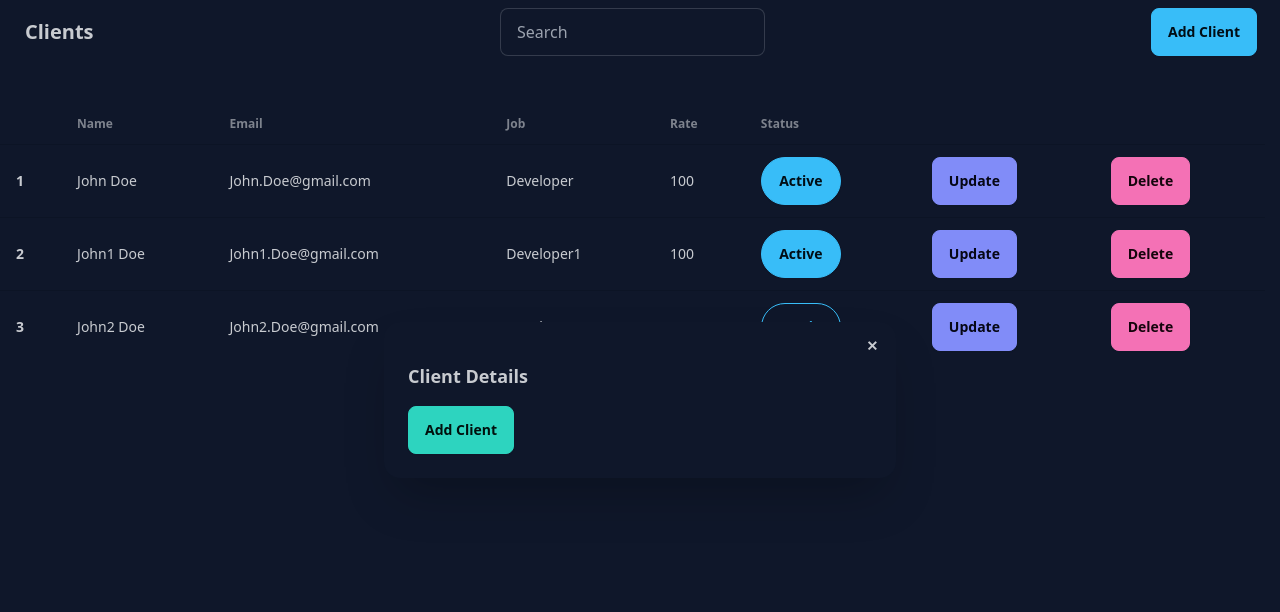
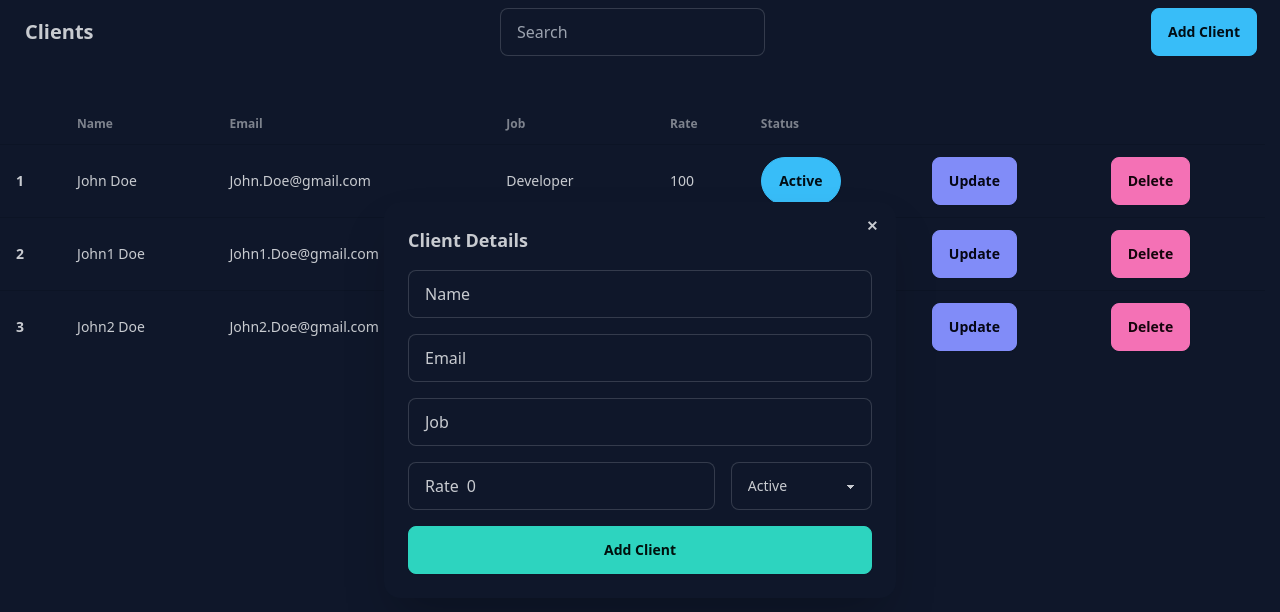
Before and after one commit to DDVVPP/client-records-crud, a React (Vite) app in the folder client-records-frontend/: page / in a window 1280 px wide. Both pictures are taken after a click on the link "Add Client". Shown: the top 612 px of the page. Built offline with nearby package versions, Linux system fonts and the light colour scheme.

Commit message:
feat: added inputs to modal

```diff
--- a/client-records-frontend/src/components/Modal.jsx
+++ b/client-records-frontend/src/components/Modal.jsx
@@ -1,12 +1,82 @@
-const Modal = ({ isOpen, onClose, mode, onSubmit }) => {
+import { useState } from "react";
+
+const Modal = ({ isOpen, onClose, mode }) => {
+  const [name, setName] = useState("");
+  const [email, setEmail] = useState("");
+  const [job, setJob] = useState("");
+  const [rate, setRate] = useState(0);
+  const [status, setStatus] = useState(true);
+
+  const handleStatusChange = (e) => {
+    setStatus(e.target.value === "Active");
+  };
+
+  const handleSubmit = (e) => {
+    e.preventDefault();
+    onClose();
+  };
+
   return (
     <dialog id="my_modal_3" className="modal" open={isOpen}>
       <div className="modal-box">
-        <h3 className="font-bold text-lg py-4">
+        <h3 className="font-bold text-lg mb-4">
           {mode === "edit" ? "Edit Client" : "Client Details"}
         </h3>
 
-        <form method="dialog">
+        <form
+          method="dialog"
+          className="flex flex-col gap-y-4"
+          onSubmit={handleSubmit}
+        >
+          <label className="input input-bordered flex items-center gap-2">
+            Name
+            <input
+              type="text"
+              className="grow"
+              value={name}
+              onChange={(e) => setName(e.target.value)}
+            />
+          </label>
+          <label className="input input-bordered flex items-center gap-2">
+            Email
+            <input
+              type="text"
+              className="grow"
+              value={email}
+              onChange={(e) => setEmail(e.target.value)}
+            />
+          </label>
+          <label className="input input-bordered flex items-center gap-2">
+            Job
+            <input
+              type="text"
+              className="grow"
+              value={job}
+              onChange={(e) => setJob(e.target.value)}
+            />
+          </label>
+
+          <div className="flex justify-between gap-4">
+            {" "}
+            <label className="input input-bordered flex items-center gap-2">
+              Rate
+              <input
+                type="number"
+                className="grow"
+                value={rate}
+                onChange={(e) => setRate(e.target.value)}
+              />
+            </label>
+            <select
+              className="select select-bordered w-full max-w-xs"
+              value={status ? "Active" : "Inactive"}
+              onChange={handleStatusChange}
+            >
+              <option>Inactive</option>
+              <option>Active</option>
+            </select>
+          </div>
+
           <button
             className="btn btn-sm btn-circle btn-ghost absolute right-2 top-2"
             onClick={onClose}
```
